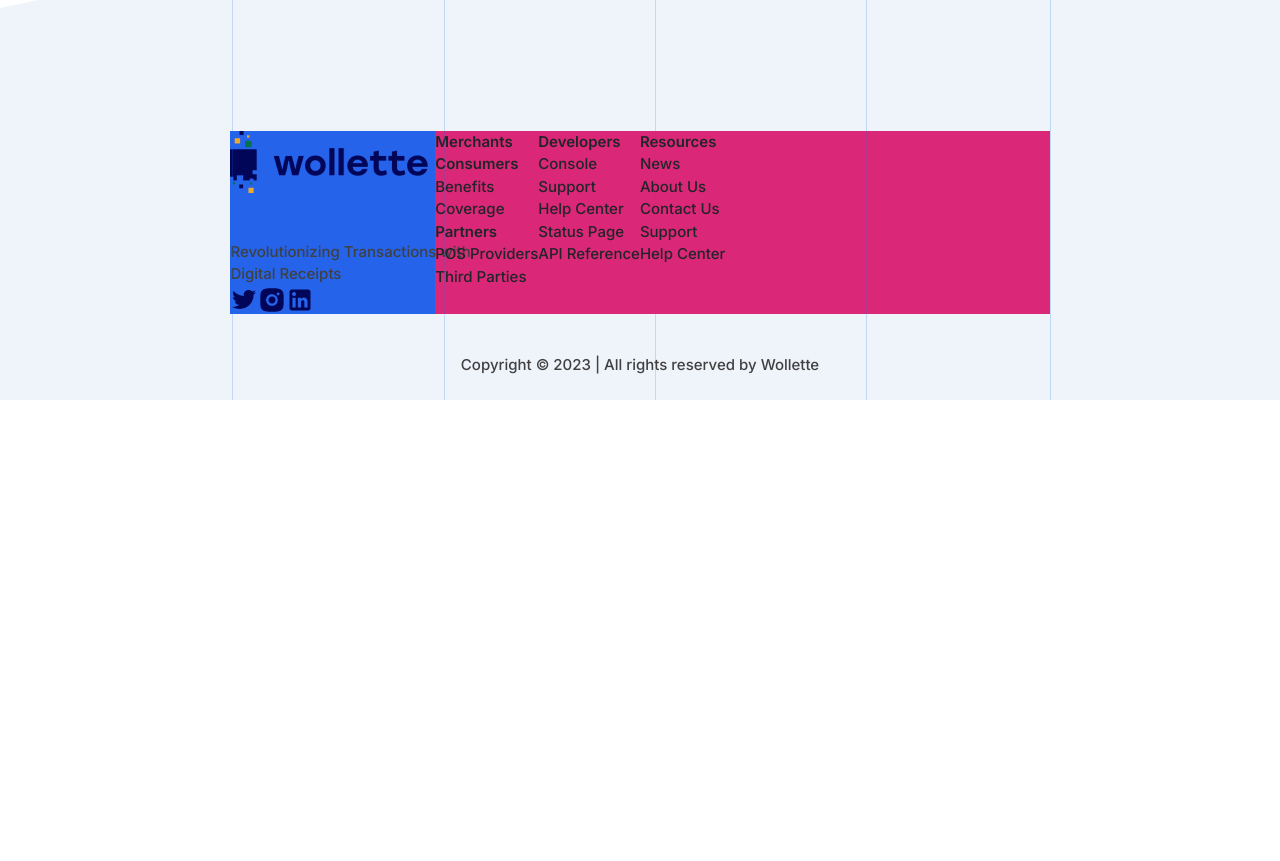
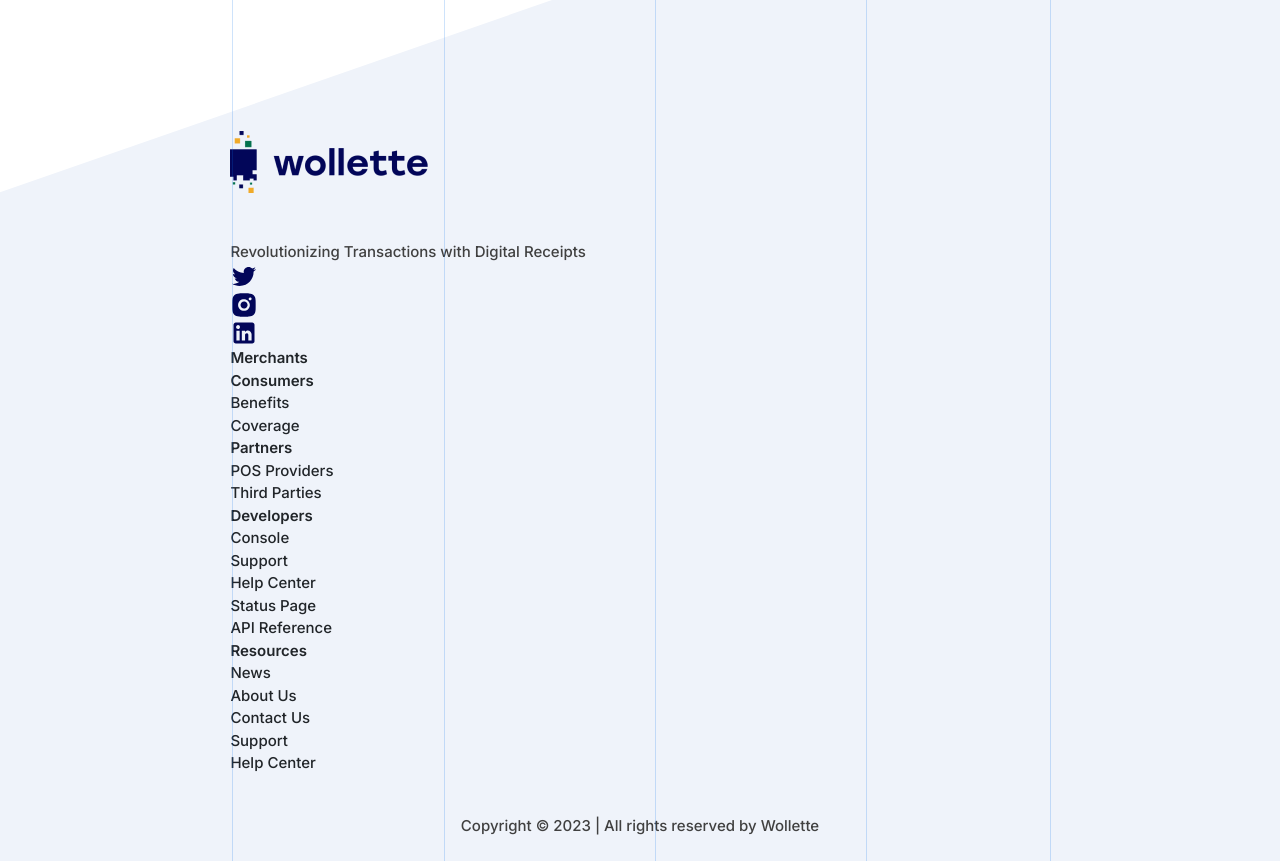
Before and after one commit to iiitl/Wollete, a Next.js app: page / in a window 1280 px wide. Shown: the part 7880-8741 px from the top of the page. Before the commit the page ends 8280 px from the top, so only its background shows below. Built offline with nearby package versions, Linux system fonts and the light colour scheme.

Commit message:
removed uncessary improvement

```diff
--- a/components/Footer.js
+++ b/components/Footer.js
@@ -3,15 +3,15 @@ import Link from 'next/link'
 export default function Footer() {
   return (
     <footer className="bg-footer container-style flex flex-col pt-48 sm:pt-40 md:pt-96 pb-6 ">
-      <div className="flex bg-pink-600">
-        <div className="bg-blue-600 w-1/4">
+      <div className="">
+        <div className=" ">
           <div>
             <img src="/png/FooterLogo.png" className="w-min" />
           </div>
-          <div className="text-header-mobile-medium text-[#404040] mt-5 w-64 ">
+          <div className="text-header-mobile-medium text-[#404040] mt-5  ">
             Revolutionizing Transactions with Digital Receipts
           </div>
-          <div className="flex">
+          <div className="">
             <a href="#">
               <img src="/svg/SocialMedia/twitter.svg" className="hover:scale-125 transition-all" />
             </a>
@@ -26,7 +26,7 @@ export default function Footer() {
           </div>
         </div>
 
-        <div className="flex">
+        <div className="">
           <div className="">
             <Link
               href="/"
@@ -78,7 +78,7 @@ export default function Footer() {
               <div className="text-footer">Third Parties</div>
             </Link>
           </div>
-          <div className="flex ">
+          <div className="">
             <div className="">
               <Link
                 href="/"
```
